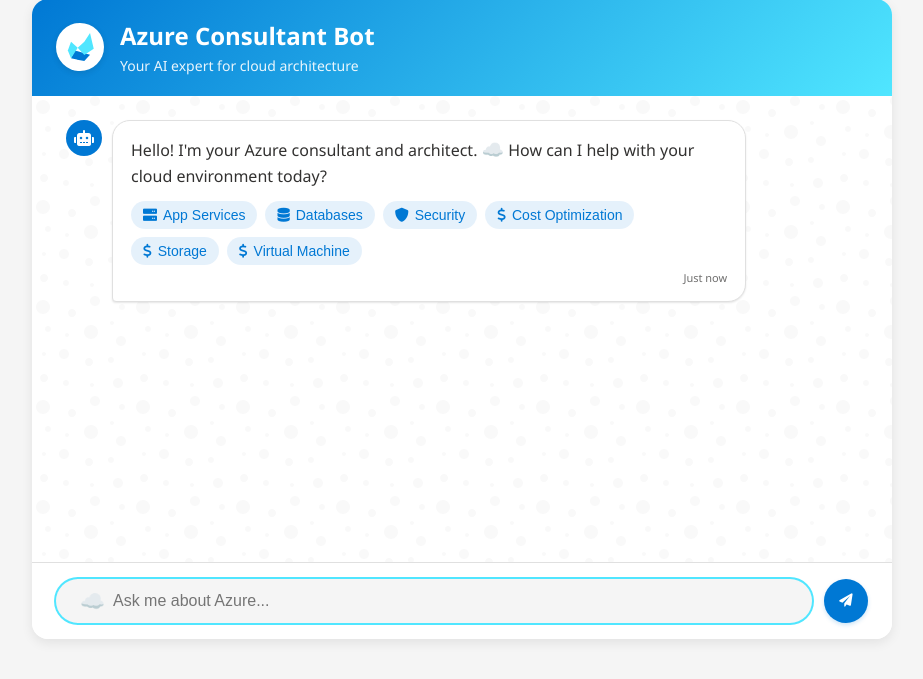
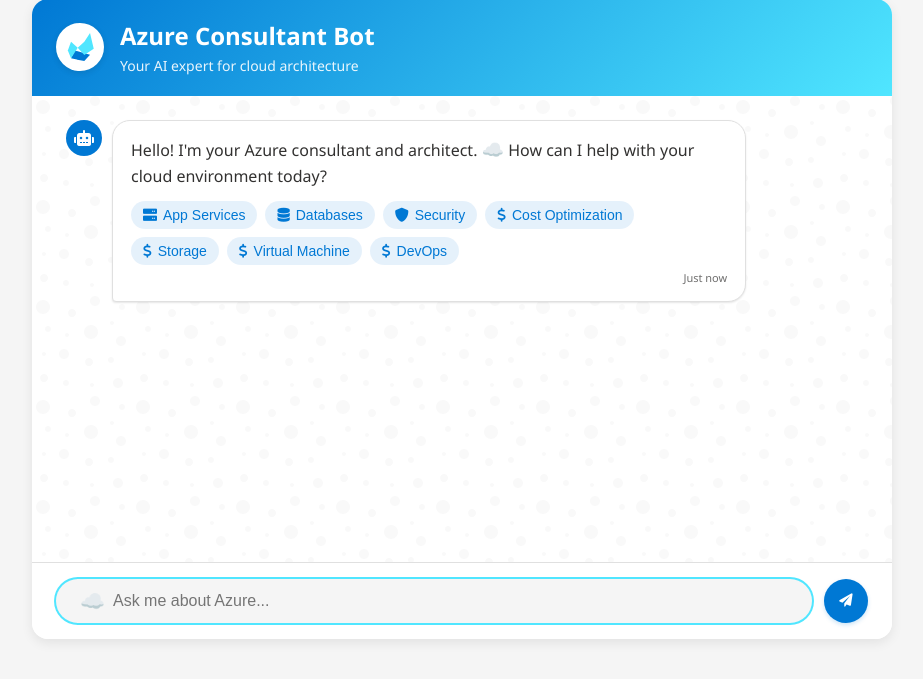
Before and after one commit to ned-qua/AzureSmartBot, a Flask app: page / in a window 1280 px wide. Shown: the part 33-712 px from the top of the page, without its empty margins (178-1101 px from the left). Run offline with Flask 2, Linux system fonts and the light colour scheme.

Commit message:
Update index.html

```diff
--- a/templates/index.html
+++ b/templates/index.html
@@ -373,6 +373,7 @@
                             <button class="service-chip"><i class="fas fa-dollar-sign"></i> Cost Optimization</button>
                             <button class="service-chip"><i class="fas fa-dollar-sign"></i> Storage</button>
                             <button class="service-chip"><i class="fas fa-dollar-sign"></i> Virtual Machine</button>
+                            <button class="service-chip"><i class="fas fa-dollar-sign"></i> DevOps</button>
                         </div>
                         <div class="message-time">Just now</div>
                     </div>
```
